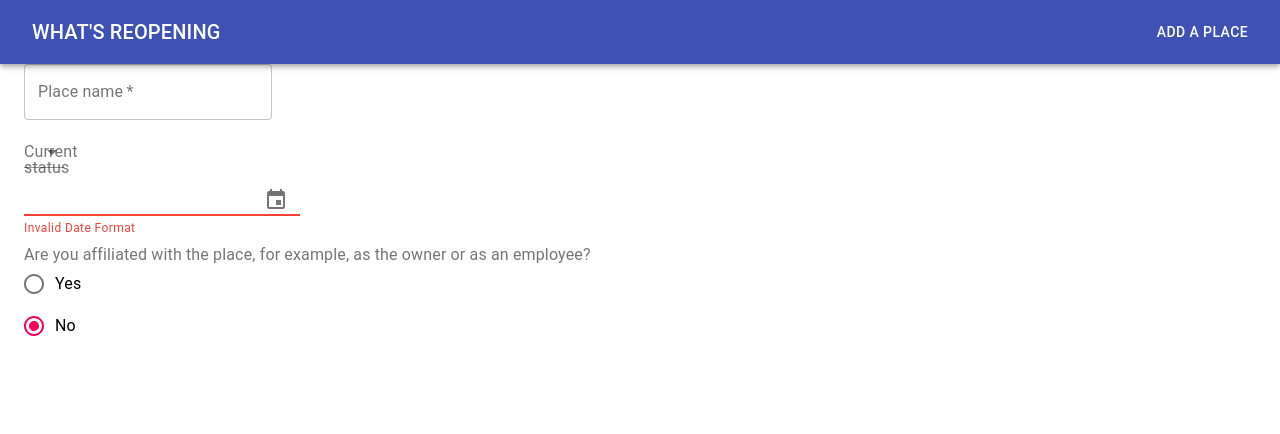
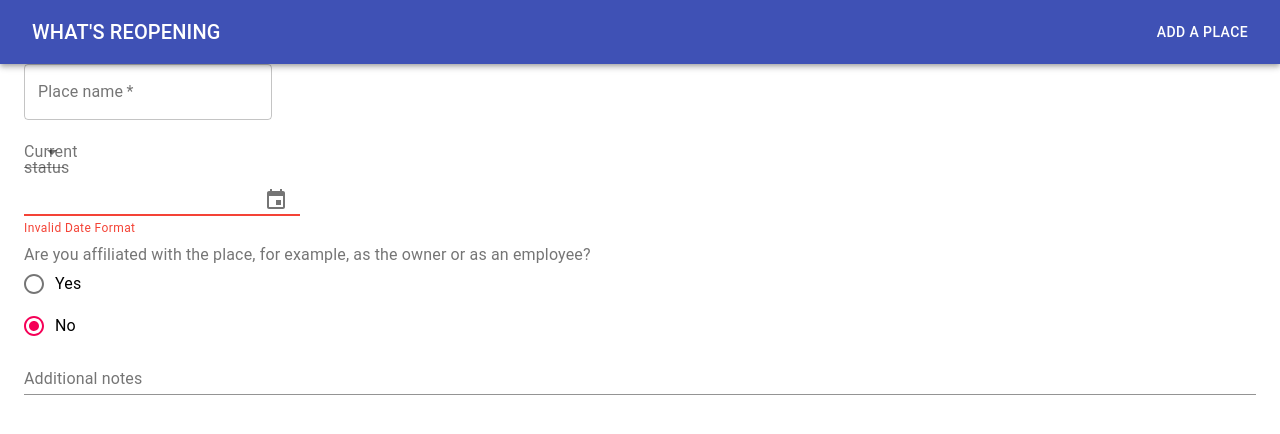
Before and after one commit to kennethlng/whats-reopening-web, a React (Create React App) app: page /add in a window 1280 px wide. Shown: the top 434 px of the page. Built offline with nearby package versions, Linux system fonts and the light colour scheme.

Commit message:
Additional notes component for Add Place

```diff
--- a/src/components/AddPlace/AddPlace.js
+++ b/src/components/AddPlace/AddPlace.js
@@ -5,6 +5,7 @@ import TextField from '@material-ui/core/TextField';
 import StatusSelect from './StatusSelect';
 import OpeningDatePicker from './OpeningDatePicker';
 import Affiliate from './Affiliate';
+import NotesTextField from './NotesTextField';
 
 const styles = theme => ({
     root: {
@@ -50,7 +51,8 @@ class AddPlace extends React.Component {
                     updateStatus: (status) => this.setState({ status }),
                     updateOpeningDate: (date) => this.setState({ openingDate: date }),
                     updateAffiliateName: (name) => this.setState({ affiliateName: name }),
-                    updateAffiliateEmail: (email) => this.setState({ affiliateEmail: email })
+                    updateAffiliateEmail: (email) => this.setState({ affiliateEmail: email }),
+                    updateNotes: (notes) => this.setState({ notes })
                 }}
             >
                 <form className={classes.root} noValidate autoComplete="off">
@@ -58,6 +60,7 @@ class AddPlace extends React.Component {
                     <StatusSelect/>
                     <OpeningDatePicker/>
                     <Affiliate/>
+                    <NotesTextField/>
                 </form>
             </AddPlaceContext.Provider>
         )
--- /dev/null
+++ b/src/components/AddPlace/NotesTextField.js
@@ -0,0 +1,23 @@
+import React, { useContext } from 'react';
+import { AddPlaceContext } from './context';
+import { makeStyles } from '@material-ui/core/styles';
+import TextField from '@material-ui/core/TextField';
+
+const useStyles = makeStyles(theme => ({
+
+}))
+
+export default function NotesTextField() {
+    const classes = useStyles();
+    const context = useContext(AddPlaceContext);
+    const handleChange = e => context.updateNotes(e.target.value);
+
+    return (
+        <TextField
+            label="Additional notes"
+            multiline
+            onChange={handleChange}
+            fullWidth
+        />
+    )
+}
--- a/src/components/AddPlace/context.js
+++ b/src/components/AddPlace/context.js
@@ -12,7 +12,8 @@ const AddPlaceContext = React.createContext({
     updateStatus: (status) => null,
     updateOpeningDate: (date) => null,
     updateAffiliateName: (name) => null,
-    updateAffiliateEmail: (email) => null
+    updateAffiliateEmail: (email) => null,
+    updateNotes: (notes) => null
 });
 
 export { AddPlaceContext }
```
